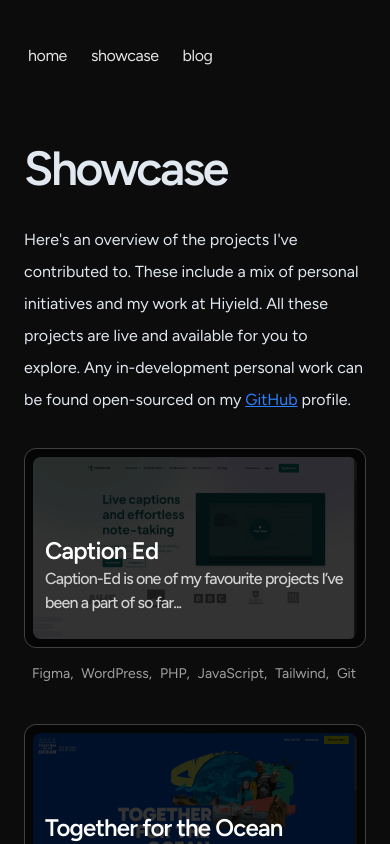
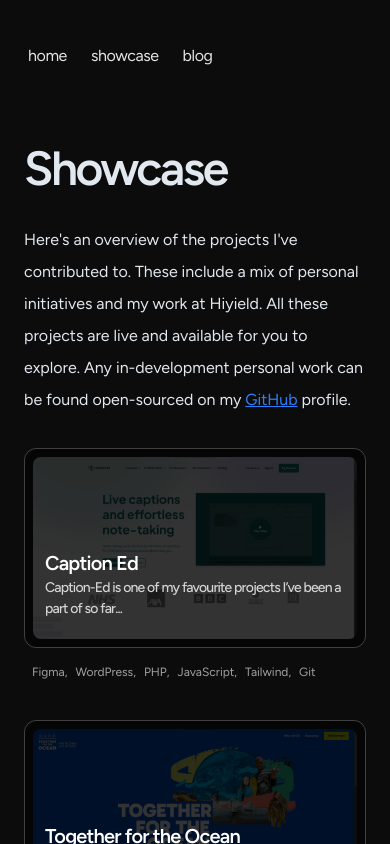
Before and after one commit to jakemackie/portfolio, a Next.js app: page /showcase in a window 390 px wide. Shown: the top 844 px of the page. Built offline with nearby package versions, Linux system fonts and the light colour scheme.

Commit message:
hotfix: Text scaling before I take a proper look

```diff
--- a/app/components/card.tsx
+++ b/app/components/card.tsx
@@ -23,11 +23,13 @@ export default function Card({ data }: CardProps) {
           />
 
           <div
-            className="absolute inset-0 flex flex-col items-start justify-end px-5 pb-8 tracking-tighter bg-black/80 group-hover:bg-black/90
+            className="absolute inset-0 flex flex-col items-start justify-end px-5 pb-7 tracking-tighter bg-black/80 group-hover:bg-black/90
           rounded-xl duration-200 ease-in-out"
           >
-            <h2 className="text-white text-2xl font-semibold">{data.name}</h2>
-            <p className="text-base font-medium text-neutral-300 tabular-nums leading-normal">
+            <h2 className="text-white text-xl sm:text-2xl font-semibold">
+              {data.name}
+            </h2>
+            <p className="text-sm md:text-base font-medium text-neutral-300 tabular-nums leading-normal">
               {data.description.length > 70
                 ? (() => {
                     const truncationPoint = 70;
@@ -61,7 +63,7 @@ export default function Card({ data }: CardProps) {
             {data.technologies.map((technology, index) => (
               <li
                 key={index}
-                className="after:content-[','] last:after:content-[''] text-sm"
+                className="after:content-[','] last:after:content-[''] text-xs md:text-sm"
               >
                 {technology}
               </li>
```
